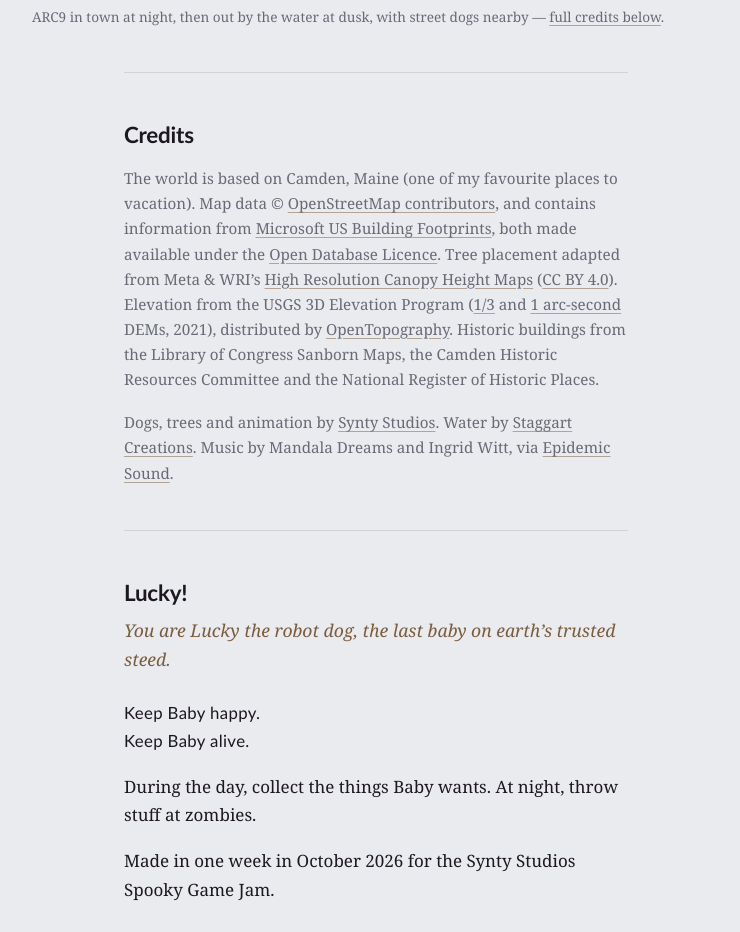
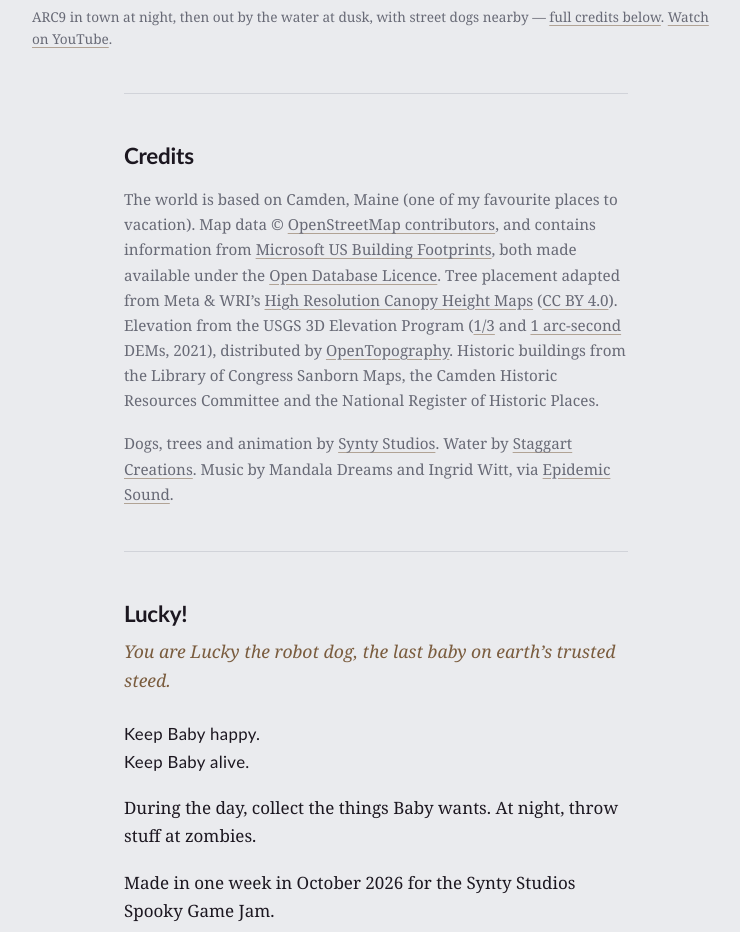
Before and after one commit to usmile1/streetdog-life, a Jekyll site: the page built from games/index.html, in a window 1280 px wide and 1400 px high, scrolled down 1051 px, cut to the strip 253-1185 px from the top of the window. Shown: the whole strip, without its empty margins (264-1004 px from the left). Built offline with Jekyll 4.4.1, drawn with Linux system fonts in a browser that asks for light colours.

Commit message:
Games: Watch on YouTube links under both clips
Co-Authored-By: Claude Opus 5.5 <noreply@anthropic.com>

```diff
--- a/games/index.html
+++ b/games/index.html
@@ -64,6 +64,7 @@ og_description: "Love dogs? Tired of doomscrolling? Play Sandy and ARC9. Early A
     <figcaption>
       ARC9 in town at night, then out by the water at dusk, with street dogs nearby —
       <a href="#credits">full credits below</a>.
+      <a href="https://youtu.be/j2d2H9zVD_o" rel="noopener">Watch on YouTube</a>.
     </figcaption>
   </figure>
 
@@ -132,7 +133,10 @@ og_description: "Love dogs? Tired of doomscrolling? Play Sandy and ARC9. Early A
            aria-label="Eighty seconds of Lucky!. The title screen, then Baby riding Lucky the robot dog
                        through a desert Western town by day, asking for pie, and the same streets at
                        night full of zombies."></video>
-    <figcaption>Baby wants pie by day; the zombies come out at night.</figcaption>
+    <figcaption>
+      Baby wants pie by day; the zombies come out at night.
+      <a href="https://youtu.be/dAwAyMnCJig" rel="noopener">Watch on YouTube</a>.
+    </figcaption>
   </figure>
 
   <!-- itch's embed is a fixed 552px wide; .itch caps it at the column so phones don't scroll sideways. -->
```
